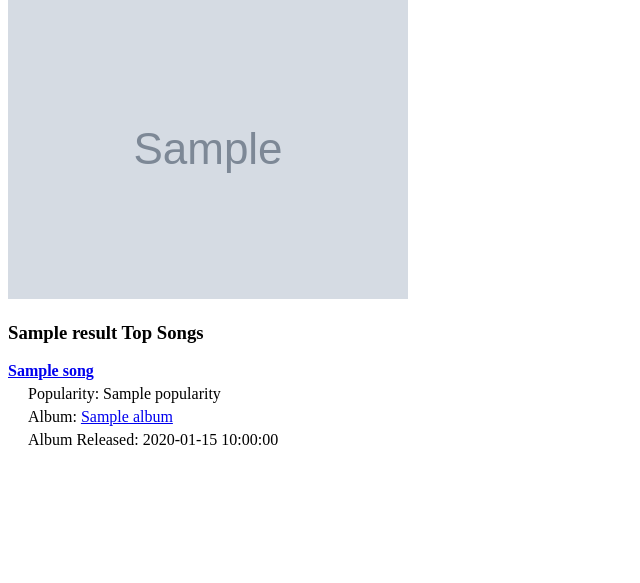
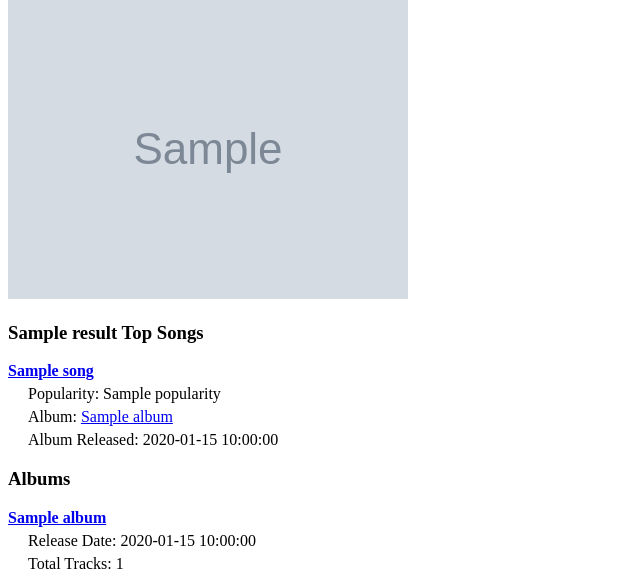
Before and after one commit to noahmorin/DevOps-Final-Project, a Flask app: template templates/artistResults.html in a window 1280 px wide. Shown: the part 290-873 px from the top of the page, without its empty margins (0-640 px from the left). Before the commit the page ends 735 px from the top, so only its background shows below. Run offline with Flask 3, Linux system fonts and the light colour scheme; the template is opened without the code that fills it: most values are stand-ins (such as "Sample title", 1, 10 or a date in 2020); grey boxes marked "Sample" are stand-in pictures.

Commit message:
allows clicking on albums/songs to see their information in a new page

```diff
--- a/app.py
+++ b/app.py
@@ -1,7 +1,7 @@
 from flask import Flask, render_template, request, redirect
 from userInfo import user_result, user_name, user_profile_image, user_playlist
 from userAuth import spotify_login, set_token
-from searchArtist import artist_results
+from searchArtist import artist_results, get_artist_albums
 from artistTopTracks import get_artist_top_tracks
 from getAlbum import album_results, get_album_tracks
 # from getAlbumTracks import get_album_tracks
@@ -52,7 +52,8 @@ def search_artist_route():
         artistName = request.form['artist']  # Get the artist name from the form in the searchArtist.html template
         results = artist_results(artistName)
         songs = get_artist_top_tracks(artistName)
-        return render_template('artistResults.html', results=results, songs=songs)  # Render results.html and pass variables to the template
+        albums = get_artist_albums(artistName)
+        return render_template('artistResults.html', results=results, songs=songs, albums=albums)  # Render results.html and pass variables to the template
     else:
         return render_template('searchArtist.html')
 
@@ -95,9 +96,6 @@ def recommender_route():
 def album_details_route(albumName):
     albumResult = album_results(albumName)
     tracks = get_album_tracks(albumName)
-
-    print("Album Result:", albumResult)
-
     return render_template('albumDetails.html', result=albumResult, tracks=tracks)
 
 @app.route('/song/<songName>', methods=['GET'])
--- a/templates/artistResults.html
+++ b/templates/artistResults.html
@@ -21,5 +21,15 @@
                 <div>Album Released: {{ song.release_date }}</div>
             </li>
         {% endfor %}
+
+        <h3>Albums</h3>
+        {% for album in albums %}
+            <li class="song-list">
+                <b><a href="{{ url_for('album_details_route', albumName=album.name) }}">{{ album.name }}</a></b>
+                <div>Release Date: {{ album.release_date }}</div>
+                <div>Total Tracks: {{ album.total_tracks }}</div>
+            </li>
+        {% endfor %}
+
     </div>
 {% endblock %}
```
Also changed, not shown: searchArtist.py (+27 -1 lines), templates/albumDetails.html (+4 -8 lines).
